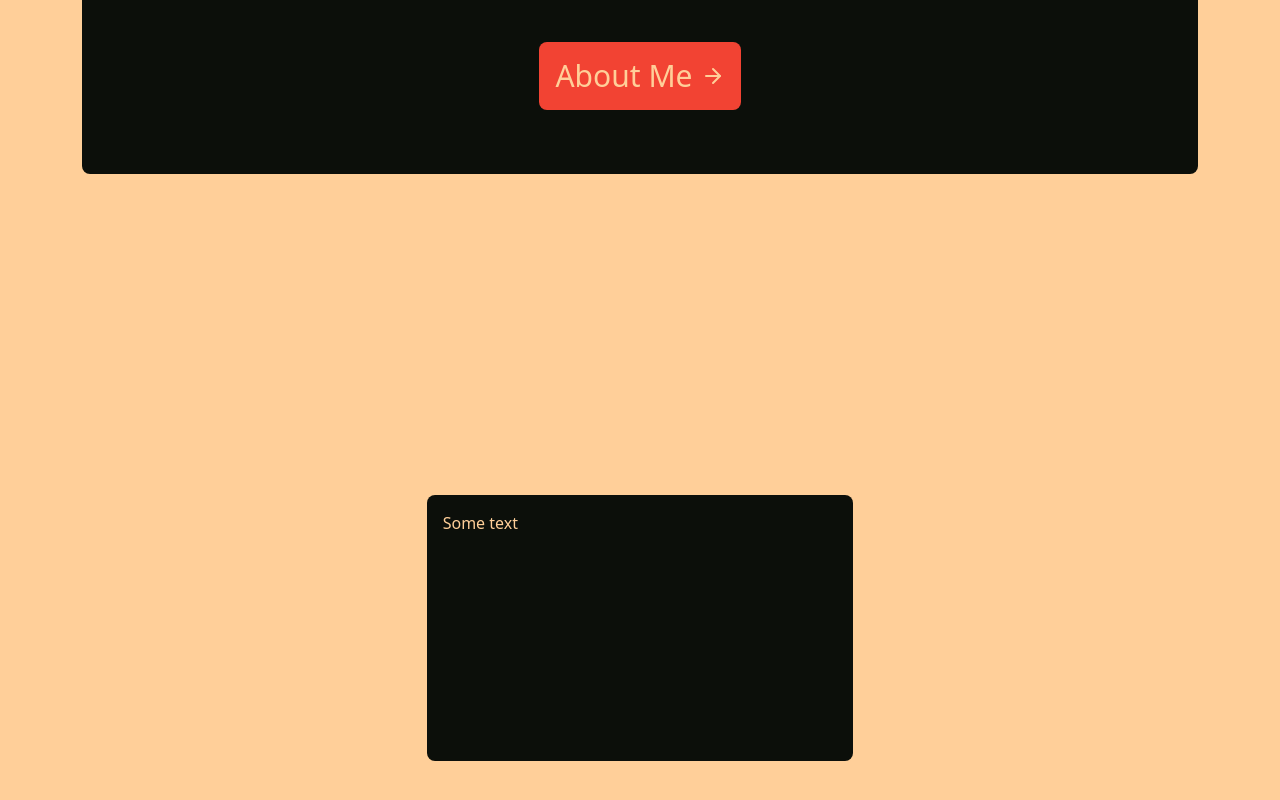
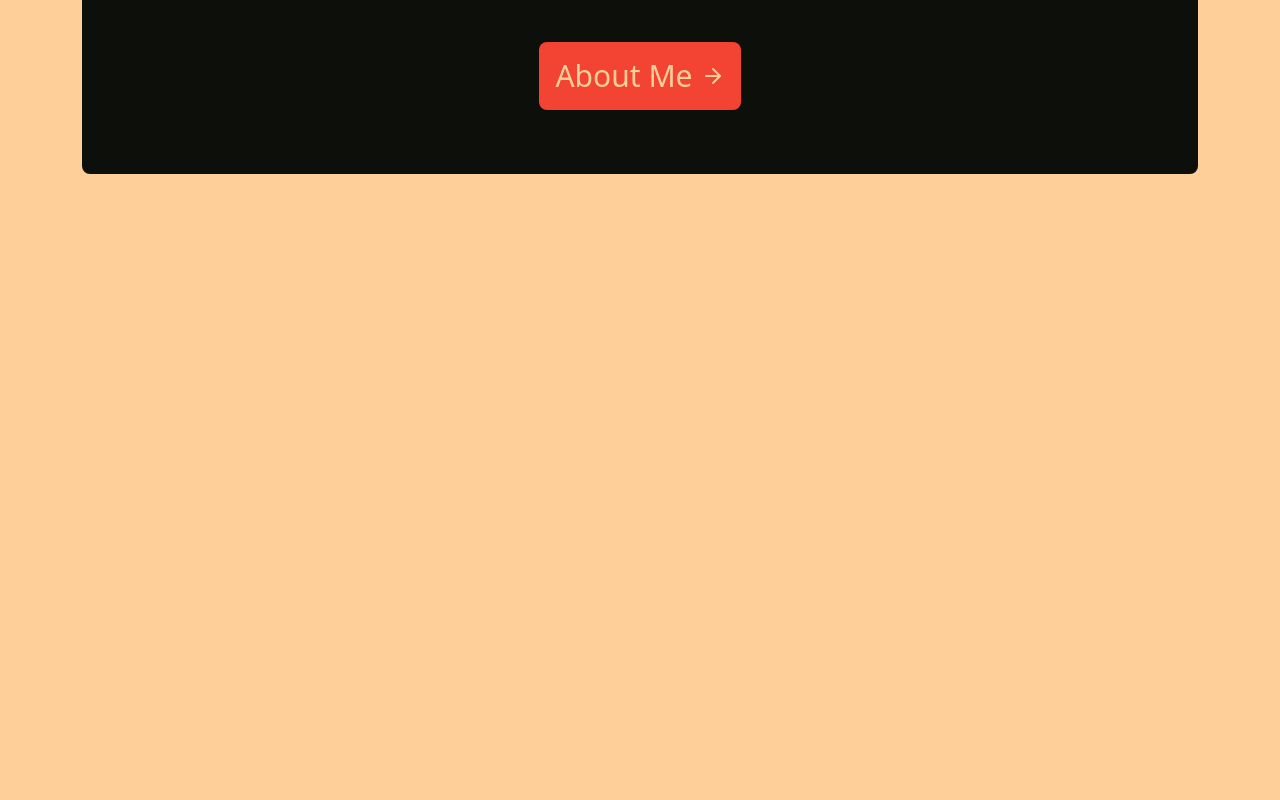
Before and after one commit to reeeeeee-dev/official-puracoco, a Vue app: page / in a window 1280 px wide. Shown: the part 2108-2908 px from the top of the page. Built offline with nearby package versions, Linux system fonts and the light colour scheme.

Commit message:
🔥 cleaned up extra sections in intro

```diff
--- a/src/components/IntroSection.vue
+++ b/src/components/IntroSection.vue
@@ -26,7 +26,6 @@ const navigateTo = (path: string) => {
       />
     </div>
 
-    <!-- First section -->
     <div class="relative h-screen snap-start snap-always -mt-screen">
       <div class="h-full flex items-center justify-center">
         <div
@@ -55,12 +54,5 @@ const navigateTo = (path: string) => {
         </div>
       </div>
     </div>
-
-    <!-- Second section -->
-    <div class="relative h-screen snap-start snap-always">
-      <div class="h-full flex items-center justify-center">
-        <div class="bg-(--black) text-(--cream) w-1/3 h-1/3 p-4 rounded-lg">Some text</div>
-      </div>
-    </div>
   </div>
 </template>
--- a/src/views/HomeView.vue
+++ b/src/views/HomeView.vue
@@ -19,7 +19,6 @@ useSnapScroll()
       <ScrollIndicator />
     </div>
 
-    <!-- <div class="h-16 snap-start snap-always" /> -->
     <IntroSection />
   </div>
 </template>
```
